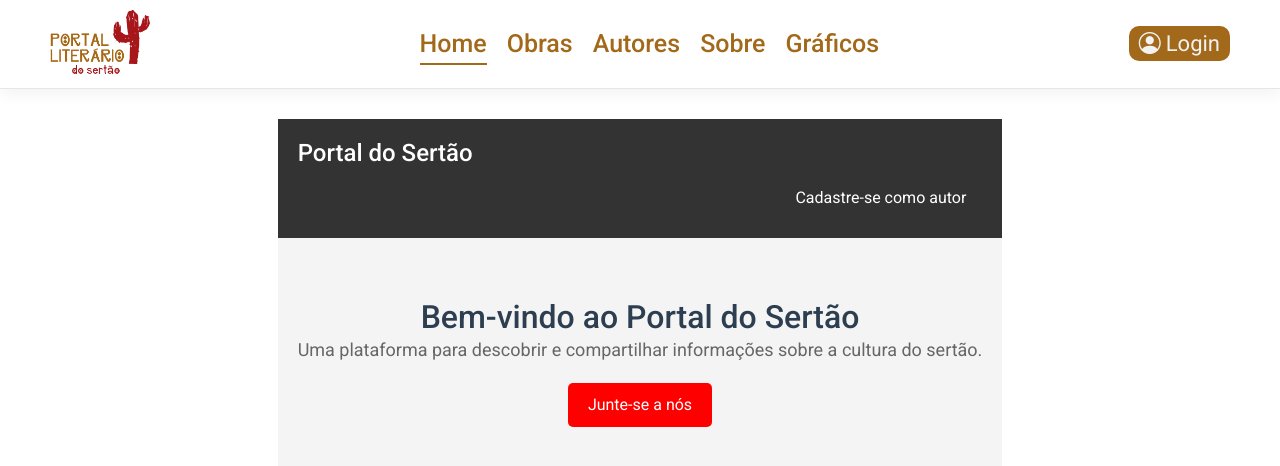
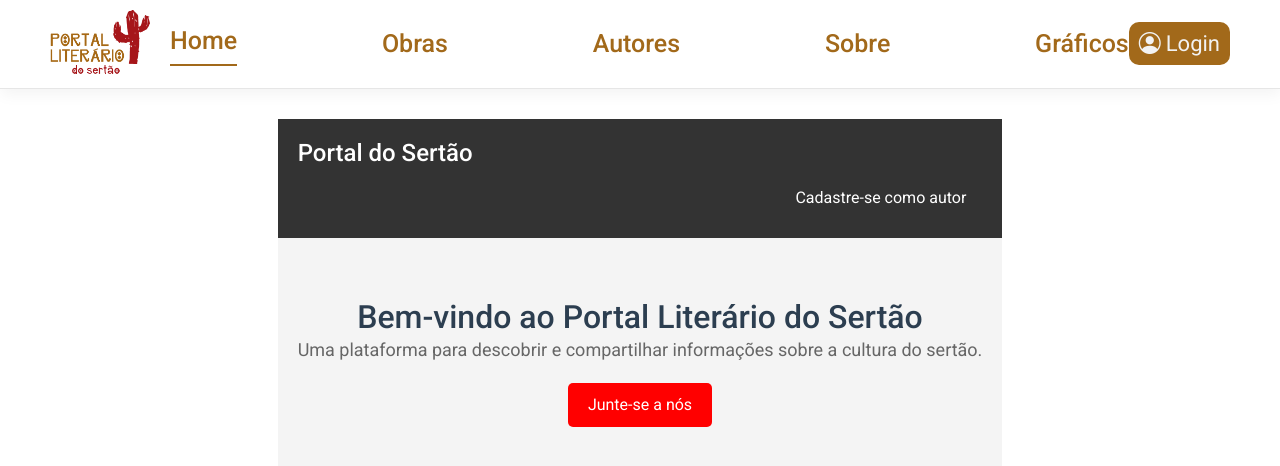
Before and after one commit to JuniorJWJ/front-portal_do_sertao, a Vue app: page / in a window 1280 px wide. Shown: the top 466 px of the page. Built offline with nearby package versions, Linux system fonts and the light colour scheme.

Commit message:
alterando texto da home

```diff
--- a/src/components/FormCreateObra.vue
+++ b/src/components/FormCreateObra.vue
@@ -28,7 +28,7 @@
 						:key="nomeautor.nome"
 						:value="nomeautor.id"
 					>
-						{{ nomeautor.id }} {{ nomeautor.nome }}
+						{{ nomeautor.nome }}
 					</option>
 				</select>
 
@@ -55,7 +55,20 @@
 					class="form-control"
 					id="customFile"
 				/>
+				<div id="agrupa_check_com_autorizacao">
+						<!-- <input type="checkbox" id="authorization" v-model="isAuthorized" /> -->
+						<span id="texto_termo">
+							Ao clicar no checkbox abaixo, declaro que li e aceito os
+							<router-link to="/termos_de_uso">termos de uso</router-link>
+							do site, que incluem a autorização para o uso de minha imagem em
+							materiais de comunicação vinculados ao IFBA e outras plataformas.
+						</span>
 
+						<!-- <input type="checkbox" id="authorization" v-model="isAuthorized" /> -->
+					</div>
+					<input type="checkbox" id="autorizacao" v-model="autorizacao" /><span>
+						Declaro que li e aceito os termos de uso</span
+					>
 				<button type="submit" class="btn btn-success">Salvar</button>
 			</div>
 		</form>
--- a/src/components/NavbarNav.vue
+++ b/src/components/NavbarNav.vue
@@ -87,7 +87,7 @@
 		<div v-if="token">
 			<router-link class="login" to="/log_user" @click="deslogUser">
 				<i class="bi-box-arrow-right"></i>
-				<span>Logoff</span>
+				<span>Sair</span>
 			</router-link>
 		</div>
 	</header>
@@ -147,12 +147,20 @@ header {
 	margin-bottom: 30px;
 	max-width: 1280px;
 }
+nav {
+    display: flex;
+    justify-content: space-between; /* Alinha os itens com espaçamento */
+    align-items: center; /* Alinha os itens verticalmente ao centro */
+    flex-wrap: nowrap; /* Impede a quebra de linha */
+    width: 100%;
+}
 nav a {
-	color: #a2691a;
-	font-size: 25px;
-	font-weight: 500;
-	text-decoration: none;
-	margin-left: 20px;
+    color: #a2691a;
+    font-size: 25px;
+    font-weight: 500;
+    text-decoration: none;
+    margin-left: 20px;
+    white-space: nowrap; /* Garante que o texto não quebre */
 }
 .activeItem,
 nav a:hover {
@@ -163,6 +171,7 @@ nav a:hover {
 	width: 100px;
 }
 .login {
+    display: flex;
 	background-color: #a2691a;
 	border-radius: 10px;
 	border: none;
--- a/src/components/Registrese.vue
+++ b/src/components/Registrese.vue
@@ -36,7 +36,7 @@ export default {
 		<main class="main">
 			<section class="hero">
 				<div class="hero-content">
-					<h2 class="hero-title">Bem-vindo ao Portal do Sertão</h2>
+					<h2 class="hero-title">Bem-vindo ao Portal Literário do Sertão</h2>
 					<p class="hero-description">
 						Uma plataforma para descobrir e compartilhar informações sobre a
 						cultura do sertão.
```
